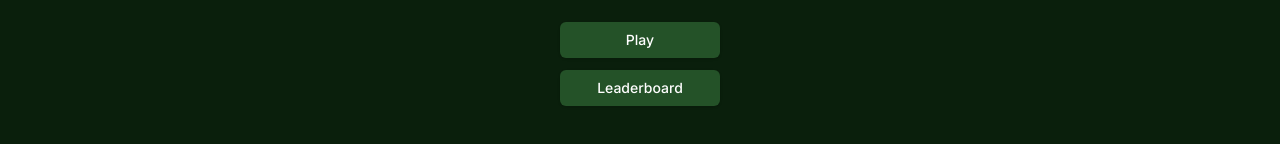
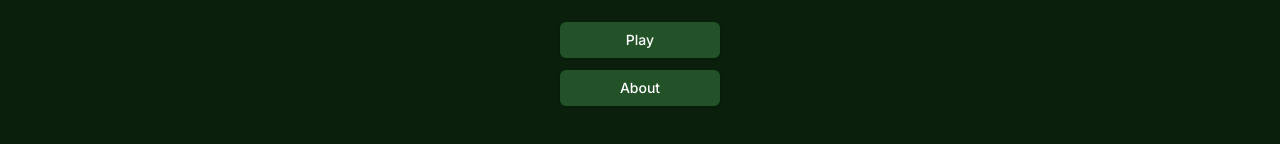
Before and after one commit to twsau/solitaire, a Next.js app: page / in a window 1280 px wide. Shown: the part 336-480 px from the top of the page. Built offline with nearby package versions, Linux system fonts and the light colour scheme.

Commit message:
link to bossweb

```diff
--- a/app/leaderboard/page.tsx
+++ /dev/null
@@ -1,3 +0,0 @@
-export default function LeaderboardPage() {
-  return <main className="container">leaderboard</main>;
-}
--- a/app/page.tsx
+++ b/app/page.tsx
@@ -9,7 +9,7 @@ export default function HomePage() {
           <Link href="/play">Play</Link>
         </Button>
         <Button asChild>
-          <Link href="/leaderboard">Leaderboard</Link>
+          <a href="https://bossweb.dev/project/solitaire">About</a>
         </Button>
       </div>
     </main>
```
